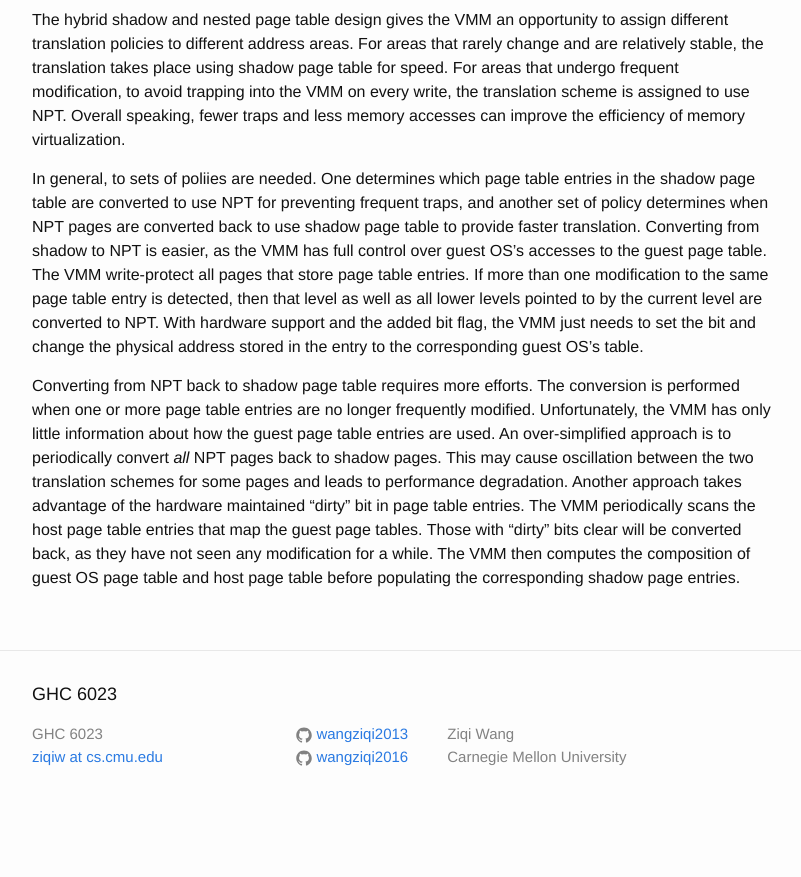
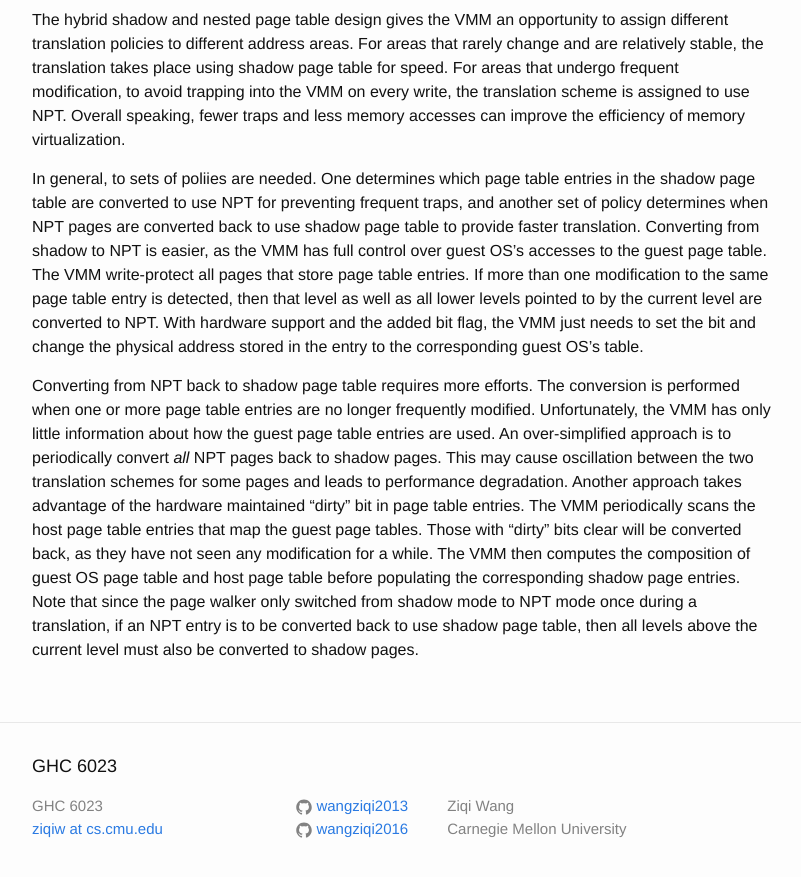
Before and after one commit to wangziqi2013/wangziqi2013.github.io, a Jekyll site: the page built from _posts/2018-05-18-Agile-Paging-Exceeding-the-Best-of-Nested-and-Shadow-Paging.markdown, in a window 1280 px wide and 900 px high, scrolled down 1537 px. Shown: the top 877 px of the window, without its empty margins (238-1039 px from the left). Built offline with Jekyll 4.4.1, drawn with Linux system fonts in a browser that asks for light colours; before the commit the page ends 2365 px from its top, so only the background shows below that.

Commit message:
Adding special case

```diff
--- a/_posts/2018-05-18-Agile-Paging-Exceeding-the-Best-of-Nested-and-Shadow-Paging.markdown
+++ b/_posts/2018-05-18-Agile-Paging-Exceeding-the-Best-of-Nested-and-Shadow-Paging.markdown
@@ -74,4 +74,6 @@ pages. This may cause oscillation between the two translation schemes for some p
 Another approach takes advantage of the hardware maintained "dirty" bit in page table entries. The VMM periodically scans
 the host page table entries that map the guest page tables. Those with "dirty" bits clear will be converted back, as they
 have not seen any modification for a while. The VMM then computes the composition of guest OS page table and host page table
-before populating the corresponding shadow page entries.
+before populating the corresponding shadow page entries. Note that since the page walker only switched from shadow mode to
+NPT mode once during a translation, if an NPT entry is to be converted back to use shadow page table, then all levels
+above the current level must also be converted to shadow pages.
```
